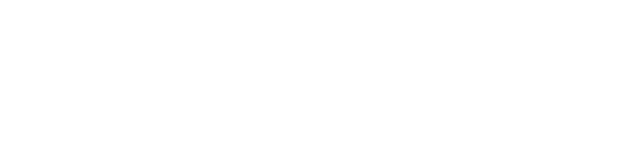
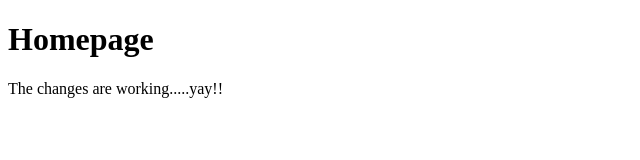
Before and after one commit to fex00010/fex00010.github.io, a plain HTML site: page final/index.html in a window 1280 px wide. Shown: the whole page, without its empty margins (0-640 px from the left). Drawn offline with Linux system fonts and the light colour scheme.

Commit message:
edited index

```diff
--- a/final/index.html
+++ b/final/index.html
@@ -4,6 +4,8 @@
 	<title>Home Page</title>
 </head>
 <body>
+	<h1>Homepage</h1>
+	<p> The changes are working.....yay!!</p>
 
 </body>
 </html>
```
